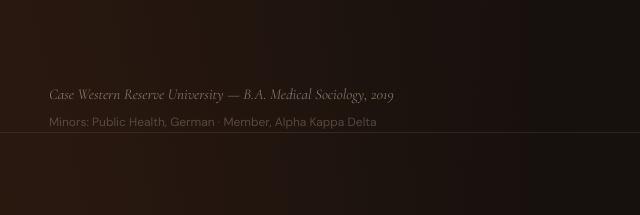
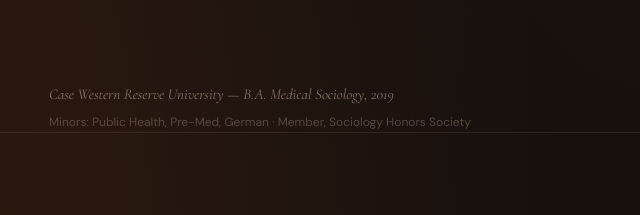
Before and after one commit to apwright8697-crypto/personal-website, a plain HTML site: page index.html in a window 1280 px wide. Shown: the part 4057-4272 px from the top of the page, 381-1021 px from the left. Drawn offline with nearby package versions, Linux system fonts and the light colour scheme.

Commit message:
Update education details

```diff
--- a/index.html
+++ b/index.html
@@ -553,7 +553,7 @@
 
         <div class="edu-block">
           <div class="edu-school">Case Western Reserve University — B.A. Medical Sociology, 2019</div>
-          <div class="edu-detail">Minors: Public Health, German · Member, Alpha Kappa Delta</div>
+          <div class="edu-detail">Minors: Public Health, Pre-Med, German · Member, Sociology Honors Society</div>
         </div>
       </div>
     </div>
```
